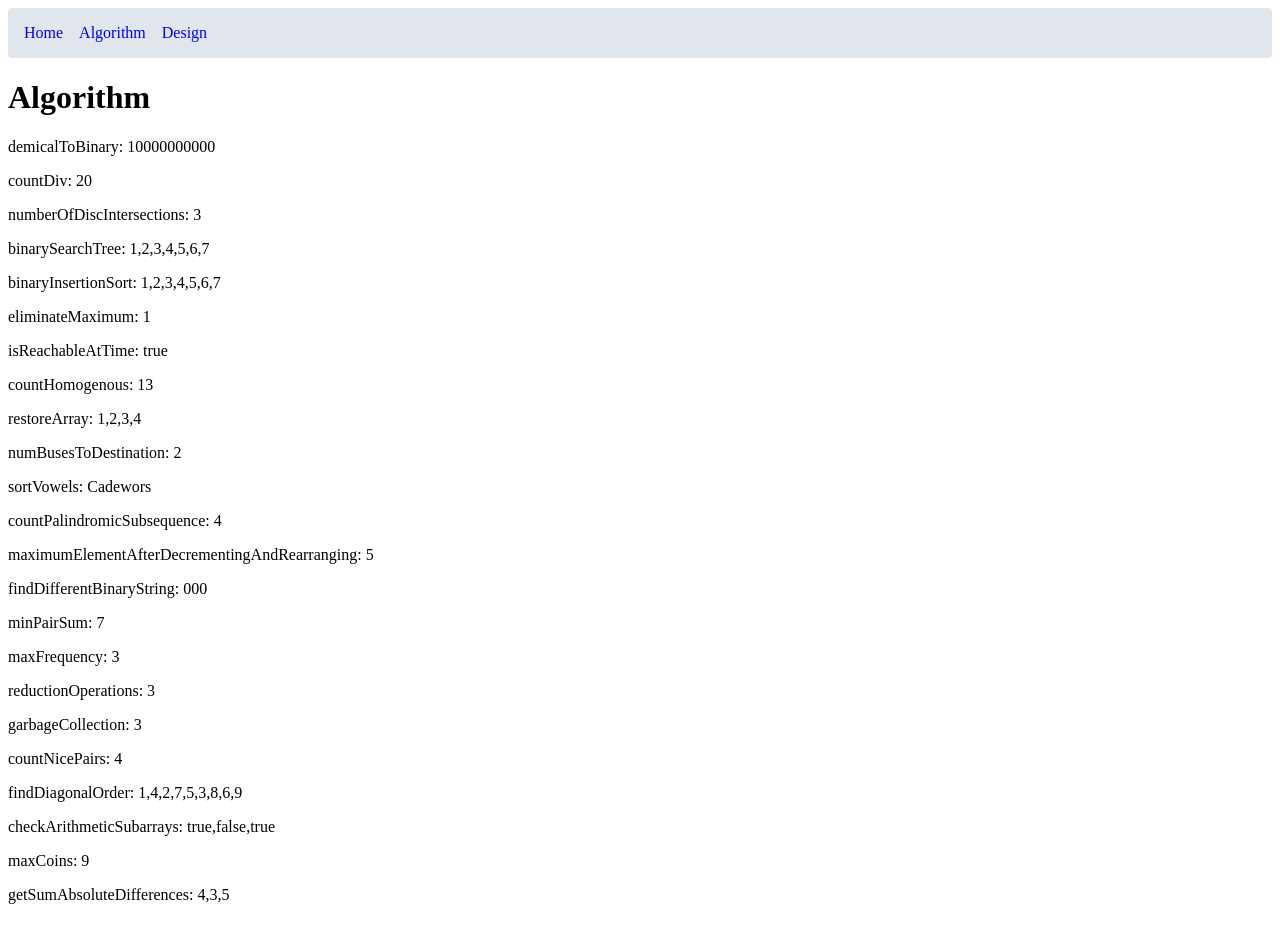
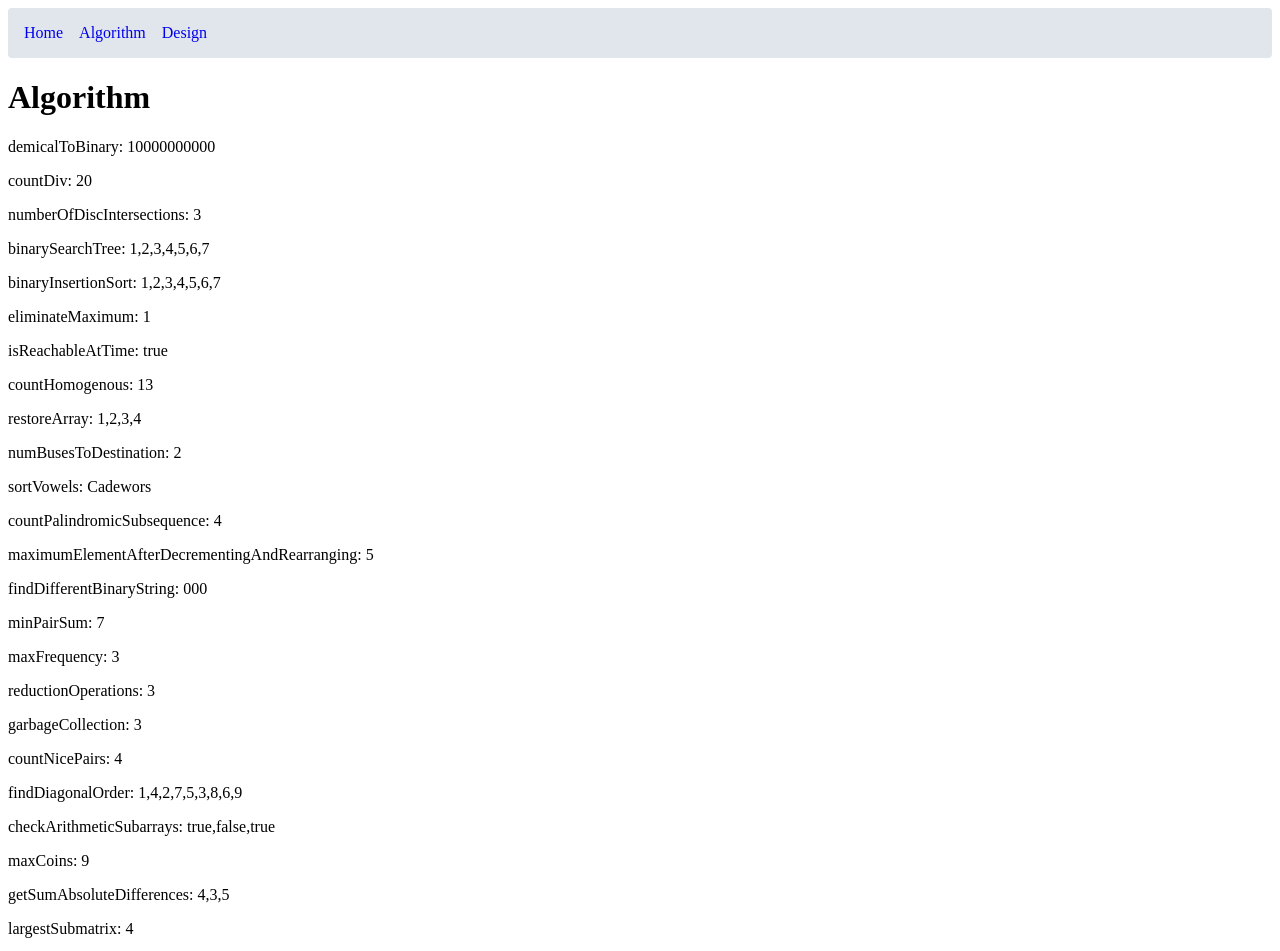
Before and after one commit to rxolve/it-works-why, a SvelteKit app: page /algorithm in a window 1280 px wide. Shown: the top 951 px of the page. Before the commit the page ends 920 px from the top, so only its background shows below. Built offline with nearby package versions, Linux system fonts and the light colour scheme.

Commit message:
solve: 231126-largest-submatrix-with-rearrangements

```diff
--- a/src/routes/algorithm/+page.svelte
+++ b/src/routes/algorithm/+page.svelte
@@ -22,6 +22,7 @@
 	import { checkArithmeticSubarrays } from '../../solve/231123-arithmetic-subarrays';
 	import { maxCoins } from '../../solve/231124-maximum-number-of-coins-you-can-get';
 	import { getSumAbsoluteDifferences } from '../../solve/231125-sum-of-absolute-differences-in-a-sorted-array';
+	import { largestSubmatrix } from '../../solve/231126-largest-submatrix-with-rearrangements';
 </script>
 
 <h1>Algorithm</h1>
@@ -95,3 +96,10 @@
 <p>
 	getSumAbsoluteDifferences: {getSumAbsoluteDifferences([2, 3, 5])}
 </p>
+<p>
+	largestSubmatrix: {largestSubmatrix([
+		[0, 0, 1],
+		[1, 1, 1],
+		[1, 0, 1]
+	])}
+</p>
--- /dev/null
+++ b/src/solve/231126-largest-submatrix-with-rearrangements.ts
@@ -0,0 +1,34 @@
+/*
+You are given a binary matrix matrix of size m x n, and you are allowed to rearrange the columns of the matrix in any order.
+
+Return the area of the largest submatrix within matrix where every element of the submatrix is 1 after reordering the columns optimally.
+*/
+
+export const largestSubmatrix = (matrix: number[][]): number => {
+	const m = matrix.length;
+	const n = matrix[0].length;
+
+	// Count the number of consecutive 1s for each column
+	const counts = new Array(n).fill(0);
+	for (let i = 0; i < m; i++) {
+		for (let j = 0, count = 0; j < n; j++) {
+			matrix[i][j] === 1 ? counts[j]++ : (counts[j] = 0);
+		}
+		// Sort the counts in descending order
+		counts.sort((a, b) => b - a);
+		// Calculate the area of the largest submatrix
+		for (let j = 0; j < n; j++) {
+			matrix[i][j] = counts[j] * (j + 1);
+		}
+	}
+
+	// Find the maximum area
+	let max = 0;
+	for (let i = 0; i < m; i++) {
+		for (let j = 0; j < n && matrix[i][j] > 0; j++) {
+			max = Math.max(max, matrix[i][j]);
+		}
+	}
+
+	return max;
+};
```
